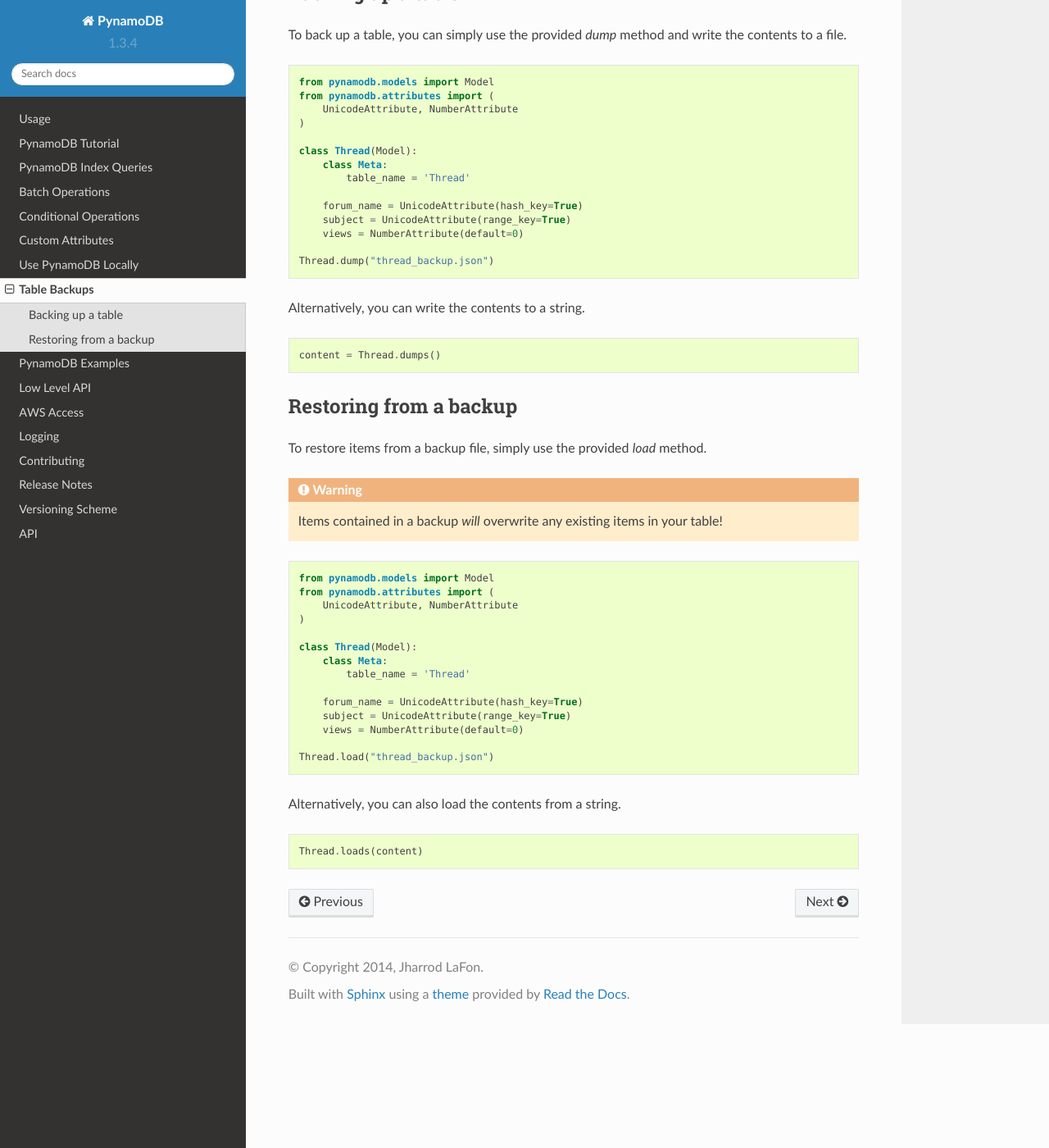
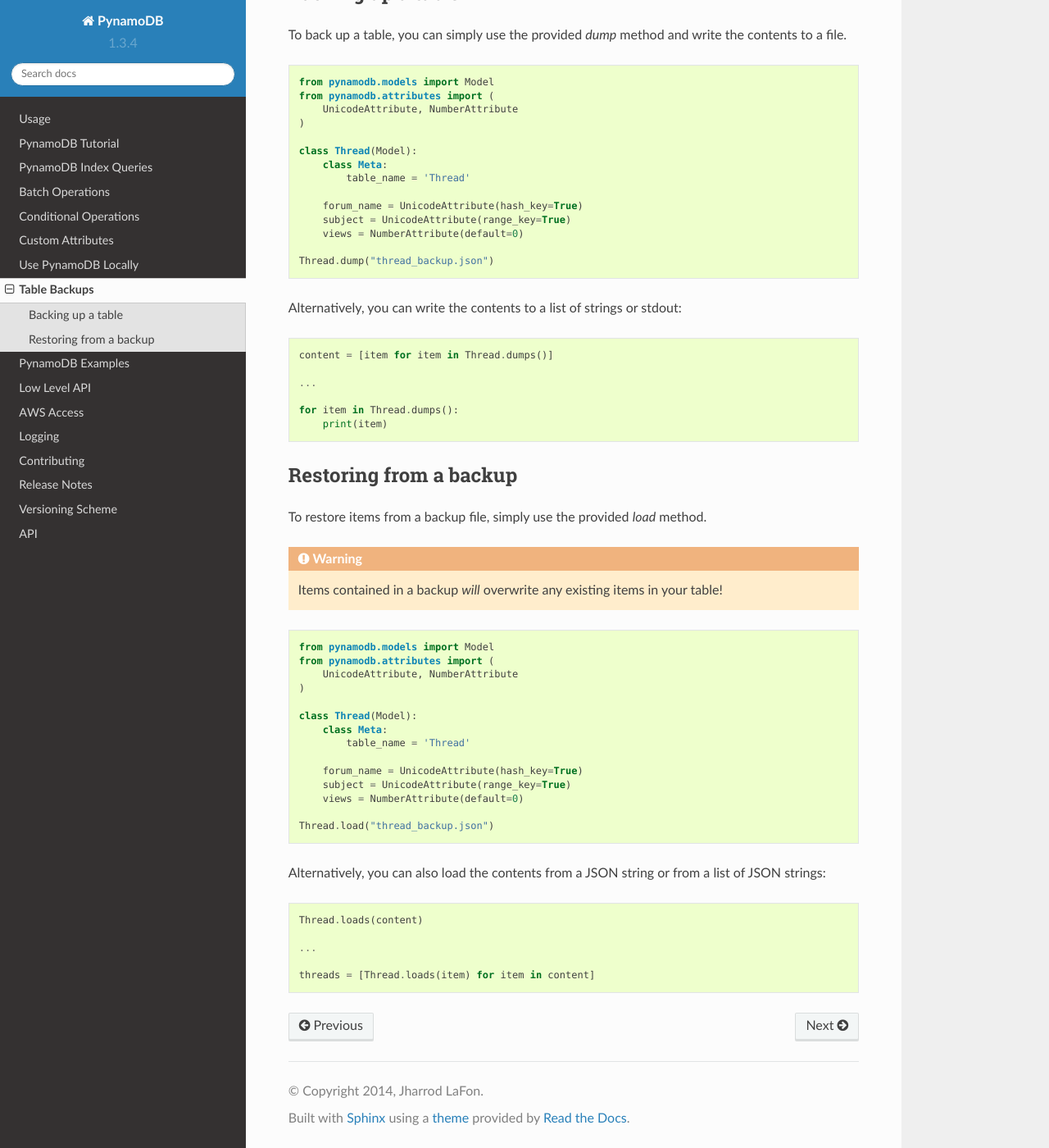
Before and after one commit to pynamodb/PynamoDB, a Sphinx documentation site: the page built from docs/backup_restore.rst, in a window 1280 px wide and 1400 px high, scrolled down 281 px. Shown: the whole window at 82% size. Built offline with Sphinx 7.4.7 and the Read the Docs theme 2.0.0, drawn with Linux system fonts in a browser that asks for light colours.

Commit message:
fixing dump/load to not do everything in memory and updating documentation

```diff
--- a/docs/backup_restore.rst
+++ b/docs/backup_restore.rst
@@ -26,11 +26,16 @@
 
     Thread.dump("thread_backup.json")
 
-Alternatively, you can write the contents to a string.
+Alternatively, you can write the contents to a list of strings or stdout:
 
 .. code-block:: python
 
-    content = Thread.dumps()
+    content = [item for item in Thread.dumps()]
+
+    ...
+
+    for item in Thread.dumps():
+        print(item)
 
 
 Restoring from a backup
@@ -59,8 +64,12 @@
 
     Thread.load("thread_backup.json")
 
-Alternatively, you can also load the contents from a string.
+Alternatively, you can also load the contents from a JSON string or from a list of JSON strings:
 
 .. code-block:: python
 
     Thread.loads(content)
+
+    ...
+
+    threads = [Thread.loads(item) for item in content]
```
Also changed, not shown: 5 other files.
